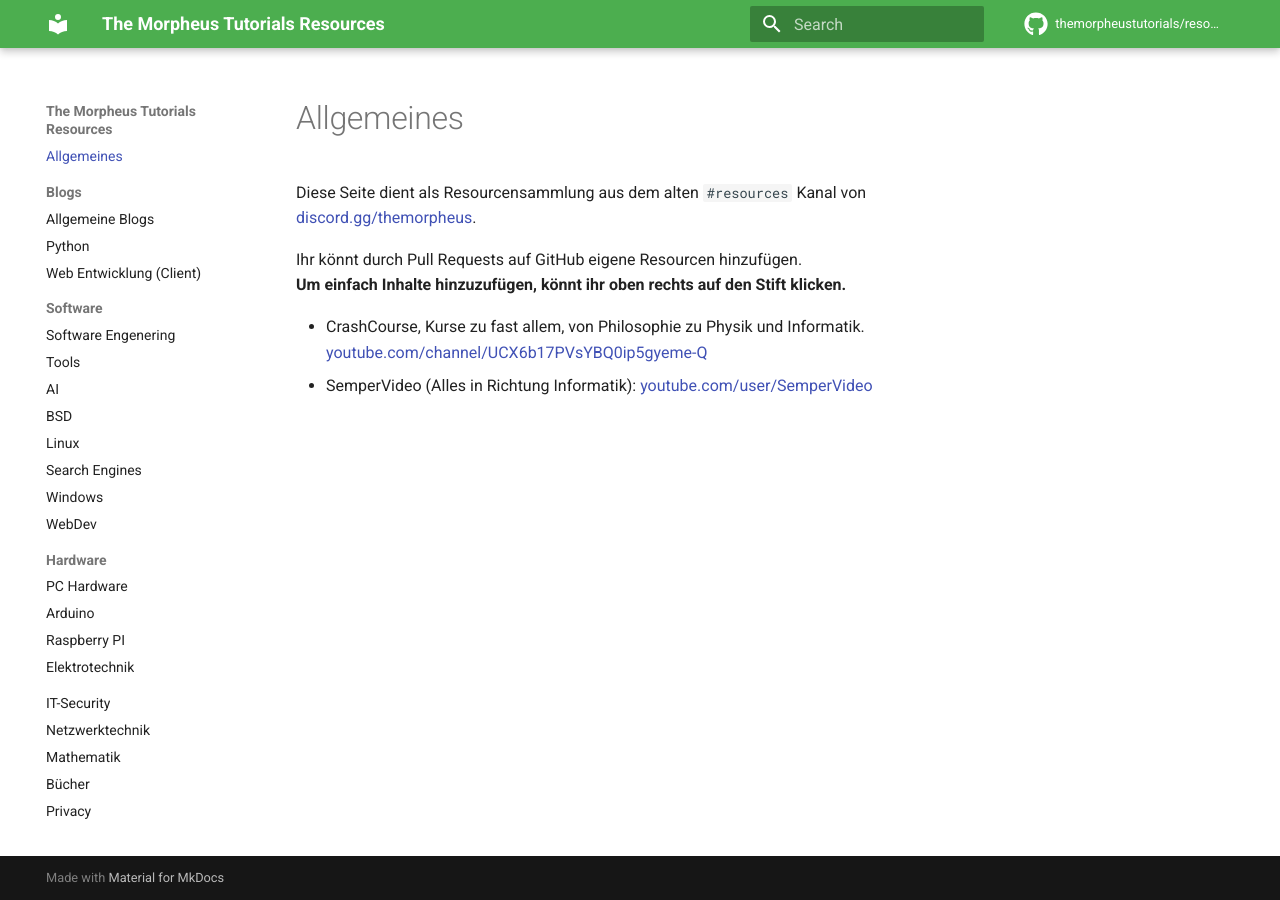
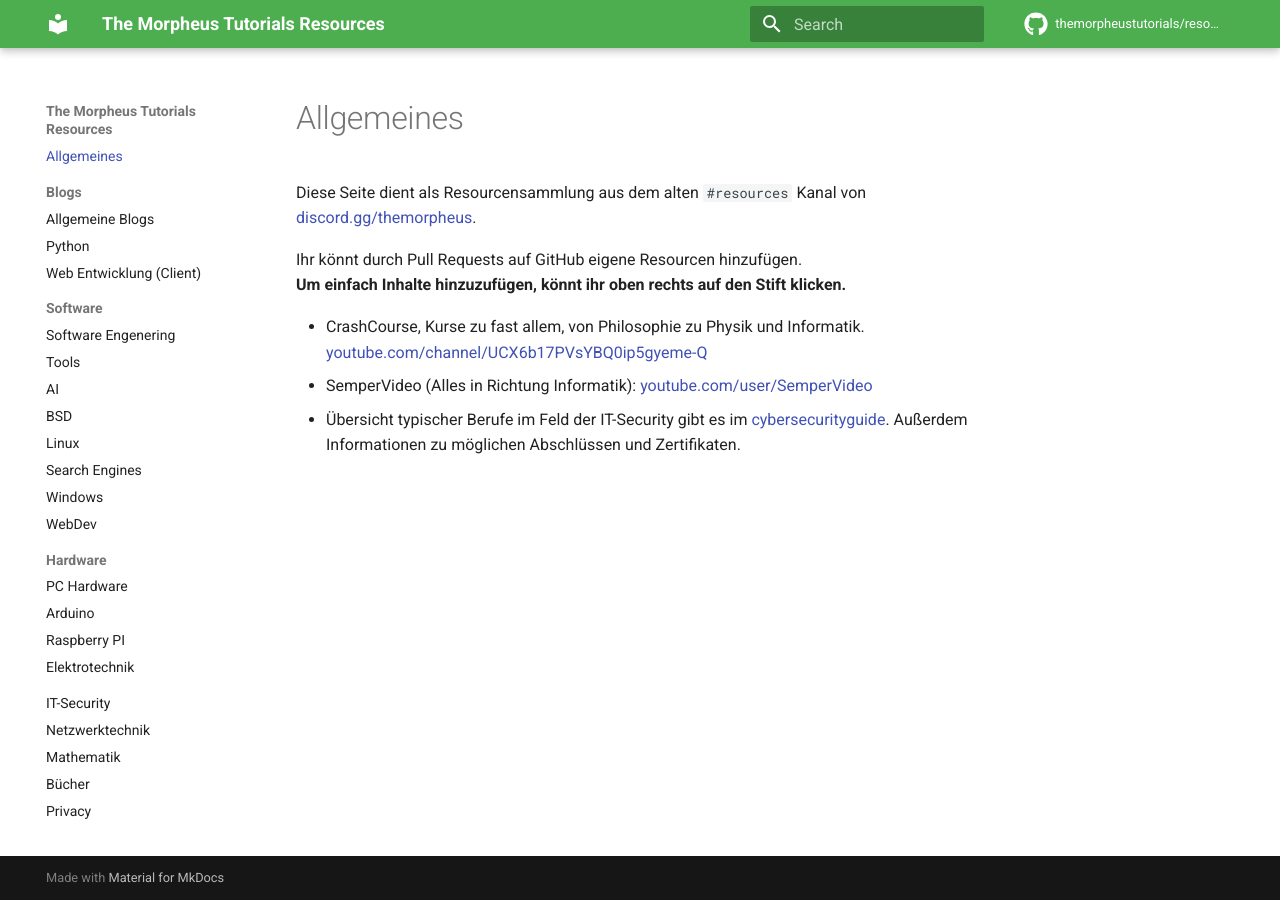
Before and after one commit to themorpheustutorials/resources, an MkDocs documentation site: the page built from docs/index.md, in a window 1280 px wide. Built offline with MkDocs 1.6.1 and Material for MkDocs 9.7.7, drawn with Linux system fonts in a browser that asks for light colours; comment, search, counter and statistics services are not loaded.

Commit message:
Added the cybersecurityguide (#16)
Ressource that explains much about IT-Security jobs and how to get them.

```diff
--- a/docs/index.md
+++ b/docs/index.md
@@ -8,3 +8,4 @@ Ihr könnt durch Pull Requests auf GitHub eigene Resourcen hinzufügen.
 - CrashCourse, Kurse zu fast allem, von Philosophie zu Physik und
   Informatik. [youtube.com/channel/UCX6b17PVsYBQ0ip5gyeme-Q](https://www.youtube.com/channel/UCX6b17PVsYBQ0ip5gyeme-Q)
 - SemperVideo (Alles in Richtung Informatik): [youtube.com/user/SemperVideo](https://www.youtube.com/user/SemperVideo)
+- Übersicht typischer Berufe im Feld der IT-Security gibt es im [cybersecurityguide](https://cybersecurityguide.org/careers/). Außerdem Informationen zu möglichen Abschlüssen und Zertifikaten.
```
